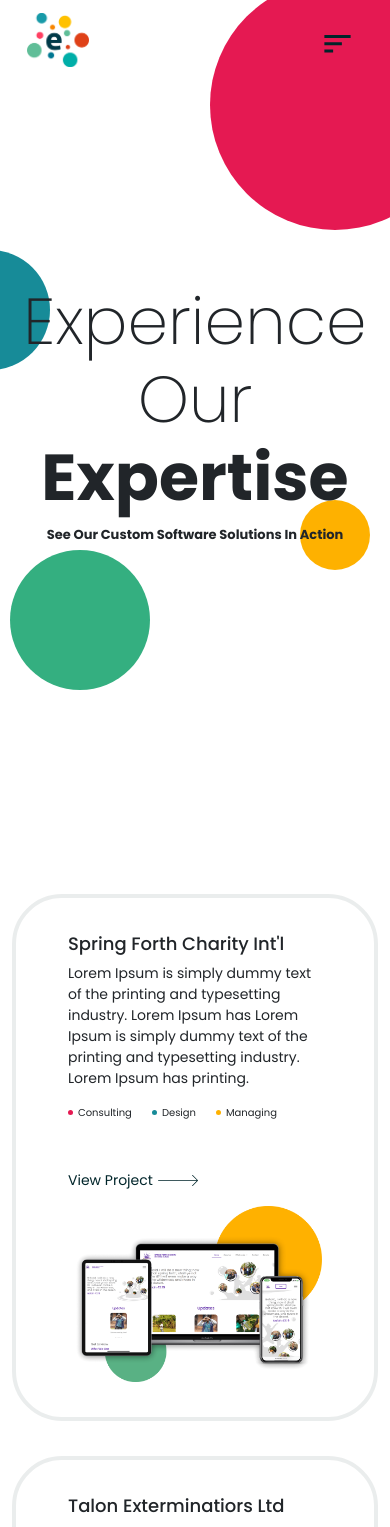
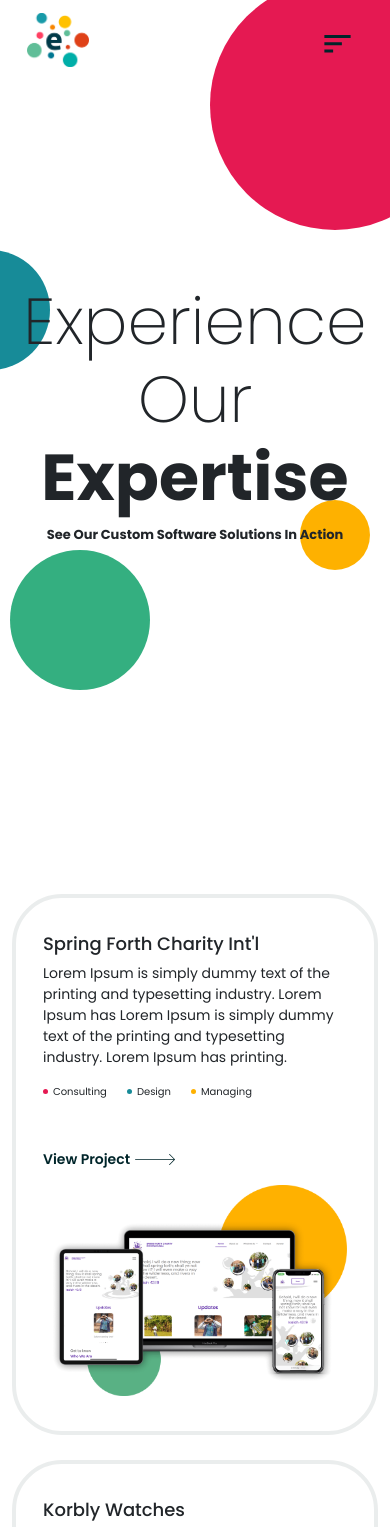
Before and after one commit to eliwebservices/ews-reactjs-website, a React (Create React App) app: page /portfolio in a window 390 px wide. Shown: the top 1527 px of the page. Built offline with nearby package versions, Linux system fonts and the light colour scheme; a web font is replaced by a local one.

Commit message:
website completed, errors rectified

```diff
--- a/src/css/Contact.css
+++ b/src/css/Contact.css
@@ -2,7 +2,9 @@
 	display: flex;
 	align-items: center;
 	justify-content: center;
-	margin: 100px auto;
+	/* height: 100vh; */
+	/* margin: 100px auto; */
+	margin: 150px auto;
 }
 
 .contactpage_text {
--- a/src/css/Portfolio.css
+++ b/src/css/Portfolio.css
@@ -246,6 +246,10 @@
 	.portfolio-header-text p {
 		letter-spacing: 0px;
 	}
+  .project-item {
+    padding: 35px 25px;
+    /* margin-bottom: 35px; */
+  }
   .project-info h3 {
 		font-size: 18px;
 	}
@@ -304,4 +308,12 @@
 		font-weight: 700;
 		letter-spacing: 0px;
 	}
+  .project-item {
+    padding: 35px 15px;
+    margin-bottom: 25px;
+  }
+  .view-project {
+		font-weight: 600;
+    width: 100%;
+	}
 }
--- a/src/data/ProjectsData.js
+++ b/src/data/ProjectsData.js
@@ -7,6 +7,14 @@ const ProjectsData = [
 		link: "https://sfcint.org/",
 		image: "accessimages/ews-sf-pr-img.png",
 	},
+  {
+    title: "Korbly Watches",
+    description:
+      "Lorem Ipsum is simply dummy text of the printing and typesetting industry. Lorem Ipsum has Lorem Ipsum is simply dummy text of the printing and typesetting industry. Lorem Ipsum has printing.",
+    stacks: ["Consulting", "Development"],
+    link: "https://korbly.co.uk/",
+    image: "accessimages/ews-kb-pr-img.png",
+  },
 	{
 		title: "Talon Exterminatiors Ltd",
 		description:
@@ -15,14 +23,6 @@ const ProjectsData = [
 		link: "https://www.talonext.com/",
 		image: "accessimages/ews-tl-pr-img.png",
 	},
-	{
-		title: "Korbly Watches",
-		description:
-			"Lorem Ipsum is simply dummy text of the printing and typesetting industry. Lorem Ipsum has Lorem Ipsum is simply dummy text of the printing and typesetting industry. Lorem Ipsum has printing.",
-		stacks: ["Consulting", "Development"],
-		link: "https://korbly.co.uk/",
-		image: "accessimages/ews-kb-pr-img.png",
-	},
 ];
 
 export default ProjectsData;
--- a/src/data/TestimonialData.js
+++ b/src/data/TestimonialData.js
@@ -2,13 +2,13 @@ const TestimonialData = [
 	{
 		testimonial:
 			"They promised and they delivered. Now we work with them full time. Thanks ",
-		avatar: "testimonialAvatars/wallgirl1.jpg",
+		avatar: "testimonialAvatars/sfci-logo-final-.png",
 		position: "Anni Wang, Founder—SFCINT",
 	},
 	{
 		testimonial:
 			"I came with my budget and they delivered beyond my expectations! ",
-		avatar: "testimonialAvatars/wallgirl2.jpg",
+		avatar: "testimonialAvatars/textlogo.png",
 		position: "Mawuli Adjaho, C.E.O—Talon Exterminators",
 	},
 ];
--- a/src/pages/Portfolio.js
+++ b/src/pages/Portfolio.js
@@ -14,6 +14,36 @@ import ProjectArrow from "../images/view-project-arrow.svg";
 import Projects from "../../src/data/ProjectsData";
 import GradientContact from "../components/GradientContact/GradientContact";
 
+//Project Display Card Template
+const ProjectPlate = ({ title, description, stacks, link, image }) => {
+	return (
+		<Row className="project-item">
+			<Col lg={6} md={6} className="project-info">
+				<h3>{title}</h3>
+				<p>{description}</p>
+				<div className="projects-techs">
+					{stacks.map((stack, index) => {
+						return <ProjectStack key={index} stack={stack} />;
+					})}
+				</div>
+				<a href={link} className="view-project">
+					View Project
+					<img src={ProjectArrow} alt="" className="view-project-arrow" />
+				</a>
+			</Col>
+			<Col lg={6} md={6} className="project-image">
+				<img src={image} alt="" />
+			</Col>
+		</Row>
+	);
+};
+
+//Project Stack Template
+const ProjectStack = ({ stack }) => {
+	return <div className="project-tech">{stack}</div>;
+};
+
+// Page Template
 const Portfolio = () => {
 	const [open, setOpen] = useState(false);
 
@@ -66,28 +96,14 @@ const Portfolio = () => {
 				<Container className="projects-list">
 					{Projects.map((project, index) => {
 						return (
-							<Row className="project-item">
-								<Col lg={6} md={6} className="project-info">
-									<h3>{project.title}</h3>
-									<p>{project.description}</p>
-									<div className="projects-techs">
-										{project.stacks.map((stack, index) => {
-											return <div className="project-tech">{stack}</div>;
-										})}
-									</div>
-									<a href={project.link} className="view-project">
-										View Project
-										<img
-											src={ProjectArrow}
-											alt=""
-											className="view-project-arrow"
-										/>
-									</a>
-								</Col>
-								<Col lg={6} md={6} className="project-image">
-									<img src={project.image} alt="" />
-								</Col>
-							</Row>
+							<ProjectPlate
+								key={index}
+								title={project.title}
+								description={project.description}
+								stacks={project.stacks}
+								link={project.link}
+								image={project.image}
+							/>
 						);
 					})}
 				</Container>
```
Also changed, not shown: public/testimonialAvatars/sfci-logo-final-.png (added), public/testimonialAvatars/textlogo.png (added).
